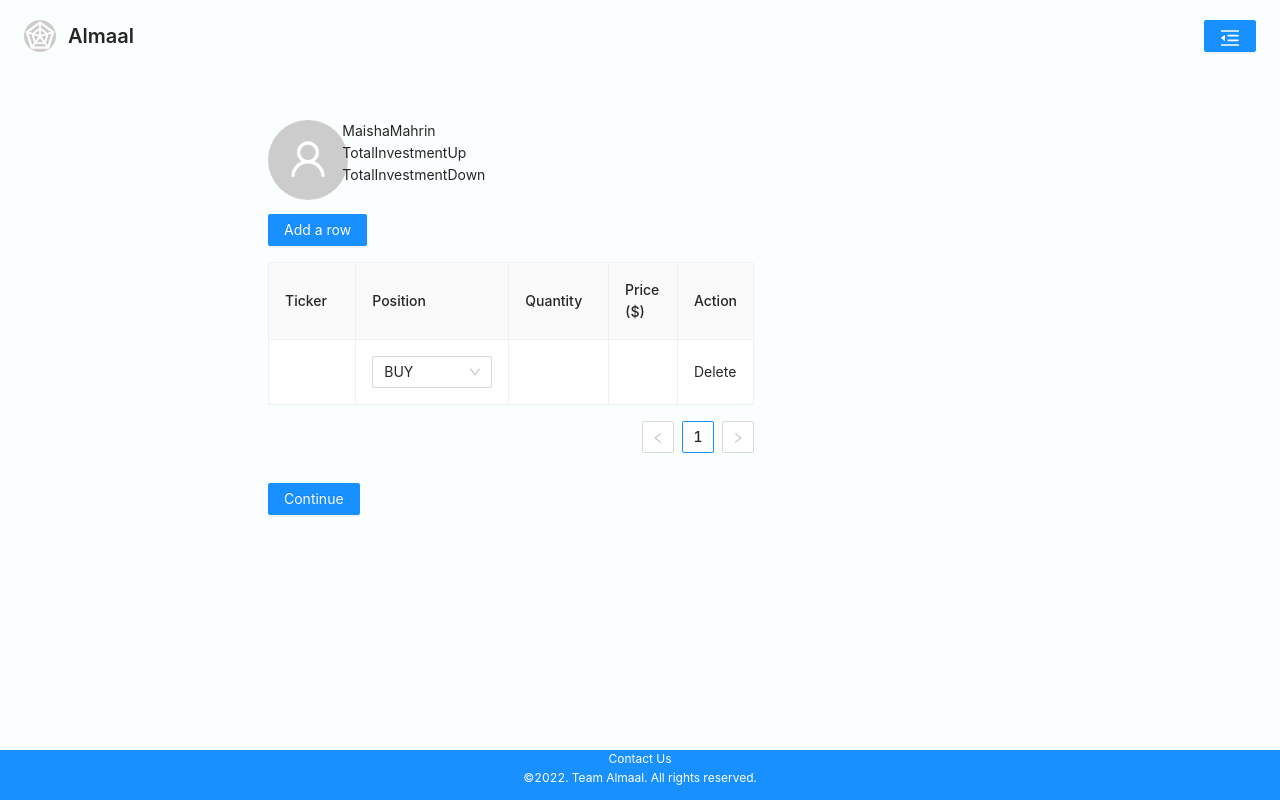
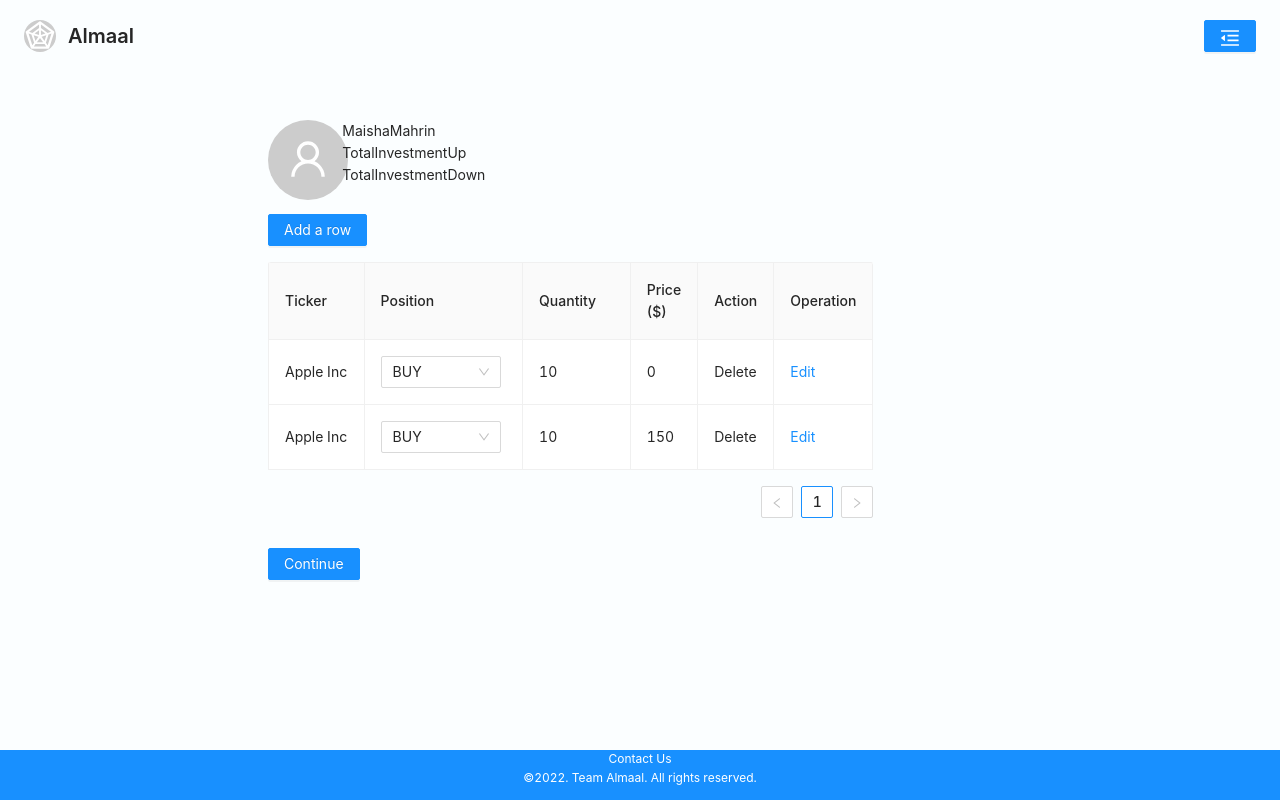
Before and after one commit to agiledev-students-fall2022/final-project-team-almaal, a React (Create React App) app in the folder front-end/: page / in a window 1280 px wide. Built offline with nearby package versions, Linux system fonts and the light colour scheme.

Commit message:
changed form structure to fit back-end post req design

```diff
--- a/front-end/src/components/Portfolio/Portfolio.jsx
+++ b/front-end/src/components/Portfolio/Portfolio.jsx
@@ -1,4 +1,4 @@
-import { Button, Form, Input, Popconfirm, Table} from 'antd';
+import { Button, Form, Input, Popconfirm, Table, InputNumber,Typography} from 'antd';
 import React, { useContext, useEffect, useRef, useState } from 'react';
 import{Select} from 'antd';
 import axios from 'axios'
@@ -7,125 +7,132 @@ import './Portfolio.css';
 
 //These components are for the Portfolio
 const { Option } = Select;
-const EditableContext = React.createContext(null);
-const EditableRow = ({ index, ...props }) => {
-  const [form] = Form.useForm();
+
+
+const originData = [];
+for (let i = 0; i < 2; i++) {
+  originData.push({
+    key: i.toString(),
+    ticker: 'Apple Inc',
+    position: 'BUY',
+    quantity: 10,
+    price: i*150,
+  });
+}
+const EditableCell = ({
+  editing,
+  dataIndex,
+  title,
+  inputType,
+  record,
+  index,
+  children,
+  ...restProps
+}) => {
+  const inputNode = inputType === 'number' ? <InputNumber /> : <Input />;
   return (
-    <Form form={form} component={false}>
-      <EditableContext.Provider value={form}>
-        <tr {...props} />
-      </EditableContext.Provider>
-    </Form>
+    <td {...restProps}>
+      {editing ? (
+        <Form.Item
+          name={dataIndex}
+          style={{
+            margin: 0,
+          }}
+          rules={[
+            {
+              required: true,
+              message: `Please Input ${title}!`,
+            },
+          ]}
+        >
+          {inputNode}
+        </Form.Item>
+      ) : (
+        children
+      )}
+    </td>
   );
 };
 
 
-const EditableCell = ({
-  title,
-  editable,
-  children,
-  dataIndex,
-  record,
-  handleSave,
-  ...restProps
-}) => {
-  const [editing, setEditing] = useState(false);
-  const inputRef = useRef(null);
-  const form = useContext(EditableContext);
-  useEffect(() => {
-    if (editing) {
-      inputRef.current.focus();
-    }
-  }, [editing]);
-  const toggleEdit = () => {
-    setEditing(!editing);
-    form.setFieldsValue({
-      [dataIndex]: record[dataIndex],
-    });
-  };
-  const save = async (e) => {
-    //Prevents the default behavior of the event to refresh the page
-    e.preventDefault();
-    try {
-      const values = await form.validateFields();
-      toggleEdit();
-      handleSave({
-        ...record,
-        ...values,
-      });
-    } catch (errInfo) {
-      console.log('Save failed:', errInfo);
-    }
-  };
-  let childNode = children;
-  if (editable) {
-    childNode = editing ? (
-      <Form.Item
-        style={{
-          margin: 0,
-        }}
-        name={dataIndex}
-        rules={[
-          {
-            required: true,
-            message: `${title} is required.`,
-          },
-        ]}
-      >
-        <Input ref={inputRef} onPressEnter={save} onBlur={save} />
-      </Form.Item>
-    ) : (
-      <div
-        className="editable-cell-value-wrap"
-        style={{
-          paddingRight: 24,
-        }}
-        onClick={toggleEdit}
-      >
-        {children}
-      </div>
-    );
-  }
-  return <td {...restProps}>{childNode}</td>;
-};
-
-//function to handle the change of BYE or SELL operation
-const handleChange = (value) => {
-  console.log(`selected ${value}`);
-};
-
-const getRandomuserParams = (params) => ({
-  results: params.pagination?.pageSize,
-  page: params.pagination?.current,
-  ...params,
-});
-
 
 const Portfolio = () => {
 
+  const [form] = Form.useForm();
+  const [data, setData] = useState(originData);
+  const [loading, setLoading] = useState(false);
+  const [count, setCount] = useState(2);
+  const [editingKey, setEditingKey] = useState('');
+  const isEditing = (record) => record.key === editingKey;
+  const edit = (record) => {
+    form.setFieldsValue({
+      ticker: '',
+      position: '',
+      quantity: '',
+      price: '',
+      ...record,
+    });
+    setEditingKey(record.key);
+  };
+  const cancel = () => {
+    setEditingKey('');
+  };
+  const save = async (key) => {
+    try {
+      const row = await form.validateFields();
+      const newData = [...data];
+      const index = newData.findIndex((item) => key === item.key);
+      if (index > -1) {
+        const item = newData[index];
+        newData.splice(index, 1, {
+          ...item,
+          ...row,
+        });
+  //POST request to the database to add a new stock
+    const response = await fetch(`https://${DATABASE}.json`, {
+            method: 'POST',
+            'Content-Type': 'application/json',
+            body: JSON.stringify(newStock),
+                });
+        setData(newData);
+        setEditingKey('');
+      } else {
+        newData.push(row);
+        setData(newData);
+        setEditingKey('');
+      }
+    } catch (errInfo) {
+      console.log('Validate Failed:', errInfo);
+    }
+  };
+
+
+
+
+
   //const [data, setData] = useState();
-  const [loading, setLoading] = useState(false);
-  const [tableParams, setTableParams] = useState({
-    pagination: {
-      current: 1,
-      pageSize: 10,
-    },
-  });
+
+  // const [tableParams, setTableParams] = useState({
+  //   pagination: {
+  //     current: 1,
+  //     pageSize: 10,
+  //   },
+  // });
   //to generate the table and functionalitites
-  const [dataSource, setDataSource] = useState([
-    {
-      key: 1,
-      Ticker: 'Apple Inc',
-      Position: 'BUY',
-      Quantity: 10,
-      Price: 200,
-    },
-  ]);
-  const [count, setCount] = useState(0);
+  // const [dataSource, setDataSource] = useState([
+  //   {
+  //     key: 1,
+  //     Ticker: 'Apple Inc',
+  //     Position: 'BUY',
+  //     Quantity: 10,
+  //     Price: 200,
+  //   },
+  // ]);
+
 
   const handleDelete = (key) => {
-    const newData = dataSource.filter((item) => item.key !== key);
-    setDataSource(newData);
+    const newData = data.filter((item) => item.key !== key);
+    setData(newData);
   };
 //default columns at the beg of the form, not to be updated
 const defaultColumns = [
@@ -148,7 +155,7 @@ const defaultColumns = [
       style={{
         width: 120,
       }}
-      onChange={handleChange}
+      // onChange={handleChange}
     >
       <Option value="buy">BUY</Option>
       <Option value="sell">SELL</Option>
@@ -173,110 +180,41 @@ const defaultColumns = [
     key: 'action',
     dataIndex: 'action',
     render: (_, record) =>
-    dataSource.length >= 1 ? (
+    data.length >= 1 ? (
           <Popconfirm title="Sure to delete?" onConfirm={() => handleDelete(record.key)}>
             <a>Delete</a>
           </Popconfirm>
         ) : null,
   },
+    {
+      title: 'Operation',
+      key: 'operation',
+      dataIndex: 'operation',
+      render: (_, record) => {
+        const editable = isEditing(record);
+        return editable ? (
+          <span>
+            <Typography.Link
+              onClick={() => save(record.key)}
+              style={{
+                marginRight: 8,
+              }}
+            >
+              Save
+            </Typography.Link>
+            <Popconfirm title="Sure to cancel?" onConfirm={cancel}>
+              <a>Cancel</a>
+            </Popconfirm>
+          </span>
+        ) : (
+          <Typography.Link disabled={editingKey !== ''} onClick={() => edit(record)}>
+            Edit
+          </Typography.Link>
+        );
+      },
+    },
   ];
-
-
-
-  const handleNew = (newData) => {
-    // const newData = {
-    //   key: count,
-    //   Ticker: 'Apple',
-    //   Position: 'BUY',
-    //   Quantity: 10,
-    //   Price: 200,
-    // };
-    const addData={
-      Ticker: newData.Ticker,
-      Position: newData.Position,
-      Quantity: newData.Quantity,
-      Price: newData.Price,
-    }
-    setDataSource([...dataSource, addData]);
-    setCount(count + 1);
-  };
-
-
-  const handleAdd = async() => {
-
-            try {
-            //Basic validation if user entered a ticker, price and quantity above 0
-            if (
-                dataSource.Ticker &&
-                dataSource.Price > 0 &&
-                dataSource.Quantity > 0
-            ) {
-              axios
-              // post new message to server
-              .post(`${process.env.REACT_APP_SERVER_HOSTNAME}/`)
-              .then(response => {
-                // // setFeedback(`ooh la la: ${data}`)
-                handleNew(response.data)
-
-              })
-                // //POST request to the database to add a new stock
-                // const response = await fetch(`https://${DATABASE}.json`, {
-                //     method: 'POST',
-                //     'Content-Type': 'application/json',
-                //     body: JSON.stringify(newData),
-                // });
-
-                //const data = await response.json();
-
-                // //Validates the stock is saved
-                // if (data.name) {
-                //     //Updates state with the new stock
-                //     setStocks((stocks) => [
-                //         ...stocks,
-                //         { id: data.name, ...newData },
-                //     ]);
-                //    setDataSource(INITIAL_STATE);
-                //    setInputVisibility(false);
-                // }
-            }
-        } catch (error) {
-            /*The option how to handle the error is totally up to you.
-            Ideally, you can send notification to the user */
-            console.log(error);
-        }
-    const newData = {
-      key: count,
-      Ticker: 'Apple',
-      Position: 'BUY',
-      Quantity: 10,
-      Price: 200,
-    };
-    setDataSource([...dataSource, newData]);
-    setCount(count + 1);
-  };
-
-
-
-  //parses and saves the newly added data
-  const handleSave = (row) => {
-    const newData = [...dataSource];
-    const index = newData.findIndex((item) => row.key === item.key);
-    const item = newData[index];
-    newData.splice(index, 1, {
-      ...item,
-      ...row,
-    });
-    setDataSource(newData);
-  };
-  const components = {
-    body: {
-      row: EditableRow,
-      cell: EditableCell,
-    },
-  };
-
-
-  const columns = defaultColumns.map((col) => {
+  const mergedColumns = defaultColumns.map((col) => {
     if (!col.editable) {
       return col;
     }
@@ -284,22 +222,113 @@ const defaultColumns = [
       ...col,
       onCell: (record) => ({
         record,
-        editable: col.editable,
+        inputType: col.dataIndex === 'price'||'quantity' ? 'number' : 'text',
         dataIndex: col.dataIndex,
         title: col.title,
-        handleSave,
+        editing: isEditing(record),
       }),
     };
   });
 
 
-  const handleTableChange = (pagination, filters, sorter) => {
-    setTableParams({
-      pagination,
-      filters,
-      ...sorter,
-    });
+  // const handleNew = (newData) => {
+  //   // const newData = {
+  //   //   key: count,
+  //   //   Ticker: 'Apple',
+  //   //   Position: 'BUY',
+  //   //   Quantity: 10,
+  //   //   Price: 200,
+  //   // };
+  //   const addData={
+  //     Ticker: newData.Ticker,
+  //     Position: newData.Position,
+  //     Quantity: newData.Quantity,
+  //     Price: newData.Price,
+  //   }
+  //   setDataSource([...dataSource, addData]);
+  //   setCount(count + 1);
+  // };
+
+
+  const handleAdd = async() => {
+
+        //     try {
+        //     //Basic validation if user entered a ticker, price and quantity above 0
+        //     if (
+        //         dataSource.Ticker &&
+        //         dataSource.Price > 0 &&
+        //         dataSource.Quantity > 0
+        //     ) {
+        //       axios
+        //       // post new message to server
+        //       .post(`${process.env.REACT_APP_SERVER_HOSTNAME}/`)
+        //       .then(response => {
+        //         handleNew(response.data)
+
+        //       })
+        //     }
+        // } catch (error) {
+        //     /*The option how to handle the error is totally up to you.
+        //     Ideally, you can send notification to the user */
+        //     console.log(error);
+        // }
+    const newData = {
+      key: count,
+      ticker: 'Apple',
+      position: 'BUY',
+      quantity: 10,
+      price: 200,
+    };
+    setData([...data, newData]);
+    setCount(count + 1);
   };
+
+
+
+  // //parses and saves the newly added data
+  // const handleSave = (row) => {
+  //   const newData = [...dataSource];
+  //   const index = newData.findIndex((item) => row.key === item.key);
+  //   const item = newData[index];
+  //   newData.splice(index, 1, {
+  //     ...item,
+  //     ...row,
+  //   });
+  //   setDataSource(newData);
+  //   console.log("Data saved");
+  // };
+  // const components = {
+  //   body: {
+  //     row: EditableRow,
+  //     cell: EditableCell,
+  //   },
+  // };
+
+
+  // const columns = defaultColumns.map((col) => {
+  //   if (!col.editable) {
+  //     return col;
+  //   }
+  //   return {
+  //     ...col,
+  //     onCell: (record) => ({
+  //       record,
+  //       editable: col.editable,
+  //       dataIndex: col.dataIndex,
+  //       title: col.title,
+  //       handleSave,
+  //     }),
+  //   };
+  // });
+
+
+  // const handleTableChange = (pagination, filters, sorter) => {
+  //   setTableParams({
+  //     pagination,
+  //     filters,
+  //     ...sorter,
+  //   });
+  // };
 
     //   useEffect(() => {
     //     //GET request to the mock API database to fetch the stock
@@ -332,7 +361,11 @@ const defaultColumns = [
 
 
 
-
+  const components = {
+    body: {
+      cell: EditableCell,
+    },
+  };
 
 
 
@@ -348,16 +381,29 @@ const defaultColumns = [
         Add a row
       </Button>
 
+      <Form form={form} component={false}>
+      <Table
+        components={components}
+        bordered
+        dataSource={data}
+        columns={mergedColumns}
+        loading={loading}
+        rowClassName="editable-row"
+        pagination={{
+          onChange: cancel,
+        }}
+      />
+    </Form>
 
-      <Table
+      {/* <Table
         components={components}
         rowClassName={() => 'editable-row'}
         dataSource={dataSource}
-        loading={loading}
+
         onChange={handleTableChange}
         bordered
         columns={columns}
-      />
+      /> */}
     </div>
   );
 }
```
